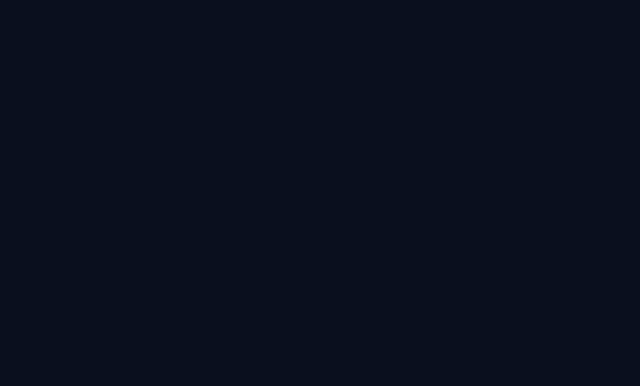
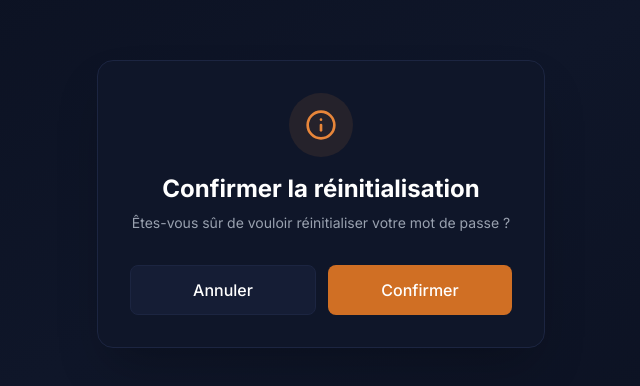
Before and after one commit to AlessandroCastrucci/DeepLink, a React (Vite) app: page /confirm-reset-password in a window 1280 px wide. Before the commit this address had no page. Shown: the part 196-582 px from the top of the page, without its empty margins (319-959 px from the left). Built offline with nearby package versions, Linux system fonts and the light colour scheme.

Commit message:
Updated App.tsx

```diff
--- a/src/App.tsx
+++ b/src/App.tsx
@@ -9,6 +9,7 @@ import TVLoginPage from "./pages/TVLoginPage.tsx";
 import SubscribePage from "./pages/SubscribePage.tsx";
 import ThankYouPage from "./pages/ThankYouPage.tsx";
 import ResetPasswordPage from "./pages/ResetPasswordPage.tsx";
+import ConfirmResetPasswordPage from "./pages/ConfirmResetPasswordPage.tsx";
 
 export default function App() {
   return (
@@ -25,6 +26,7 @@ export default function App() {
       <Route path="/subscribe" element={<SubscribePage />} />
       <Route path="/thank-you" element={<ThankYouPage />} />
       <Route path="/reset-password" element={<ResetPasswordPage />} />
+      <Route path="/confirm-reset-password" element={<ConfirmResetPasswordPage />} />
     </Routes>
   );
 }
--- a/src/components/LoginModal.tsx
+++ b/src/components/LoginModal.tsx
@@ -164,7 +164,9 @@ export default function LoginModal() {
       const platform = detectPlatform();
       closeLogin();
 
-      if (platform === "android" || platform === "ios") {
+      if (platform === "android") {
+        navigate(`/confirm-reset-password?username=${encodeURIComponent(username)}`);
+      } else if (platform === "ios") {
         openResetPassword(username);
       } else {
         navigate(`/reset-password?username=${encodeURIComponent(username)}`);
--- /dev/null
+++ b/src/pages/ConfirmResetPasswordPage.tsx
@@ -0,0 +1,91 @@
+import { useNavigate, useSearchParams } from 'react-router-dom';
+import { detectPlatform, buildResetPasswordPath } from '../utils/deeplink.ts';
+
+export default function ConfirmResetPasswordPage() {
+  const navigate = useNavigate();
+  const [searchParams] = useSearchParams();
+  const username = searchParams.get('username') || '';
+
+  function handleCancel() {
+    navigate(-1);
+  }
+
+  function handleConfirm() {
+    const platform = detectPlatform();
+    const resetPath = buildResetPasswordPath(username);
+
+    if (platform === 'android') {
+      const appLinkUrl = `${window.location.origin}${resetPath}`;
+
+      window.location.href = appLinkUrl;
+
+      let didLeave = false;
+      const onVisibilityChange = () => {
+        if (document.hidden) didLeave = true;
+      };
+      document.addEventListener('visibilitychange', onVisibilityChange);
+
+      setTimeout(() => {
+        document.removeEventListener('visibilitychange', onVisibilityChange);
+        if (!didLeave) {
+          navigate(`/reset-password?username=${encodeURIComponent(username)}`);
+        }
+      }, 3000);
+    } else {
+      navigate(`/reset-password?username=${encodeURIComponent(username)}`);
+    }
+  }
+
+  return (
+    <div className="flex min-h-screen items-center justify-center bg-gradient-to-br from-dark-900 via-dark-800 to-dark-900 px-4">
+      <div className="w-full max-w-md space-y-8 rounded-2xl border border-dark-600 bg-dark-800 p-8 shadow-2xl">
+        <div className="space-y-2 text-center">
+          <div className="mx-auto mb-4 flex h-16 w-16 items-center justify-center rounded-full bg-accent-500/10">
+            <svg
+              xmlns="http://www.w3.org/2000/svg"
+              width="32"
+              height="32"
+              viewBox="0 0 24 24"
+              fill="none"
+              stroke="currentColor"
+              strokeWidth="2"
+              strokeLinecap="round"
+              strokeLinejoin="round"
+              className="text-accent-500"
+            >
+              <circle cx="12" cy="12" r="10" />
+              <line x1="12" y1="16" x2="12" y2="12" />
+              <line x1="12" y1="8" x2="12.01" y2="8" />
+            </svg>
+          </div>
+          <h1 className="text-2xl font-bold text-white">
+            Confirmer la réinitialisation
+          </h1>
+          <p className="text-sm text-gray-400">
+            Êtes-vous sûr de vouloir réinitialiser votre mot de passe ?
+          </p>
+          {username && (
+            <p className="text-xs text-gray-500">
+              Pour le compte: {username}
+            </p>
+          )}
+        </div>
+
+        <div className="flex gap-3">
+          <button
+            onClick={handleCancel}
+            className="flex-1 rounded-lg border border-dark-600 bg-dark-700 px-4 py-3 font-medium text-white transition-all hover:bg-dark-600 hover:scale-105"
+          >
+            Annuler
+          </button>
+          <button
+            onClick={handleConfirm}
+            className="flex-1 rounded-lg bg-accent-600 px-4 py-3 font-medium text-white transition-all hover:bg-accent-700 hover:scale-105"
+          >
+            Confirmer
+          </button>
+        </div>
+      </div>
+    </div>
+  );
+}
```
